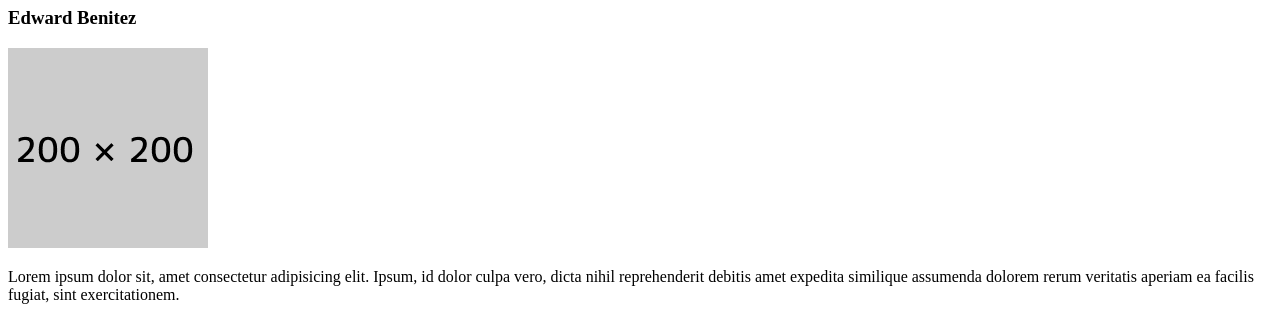
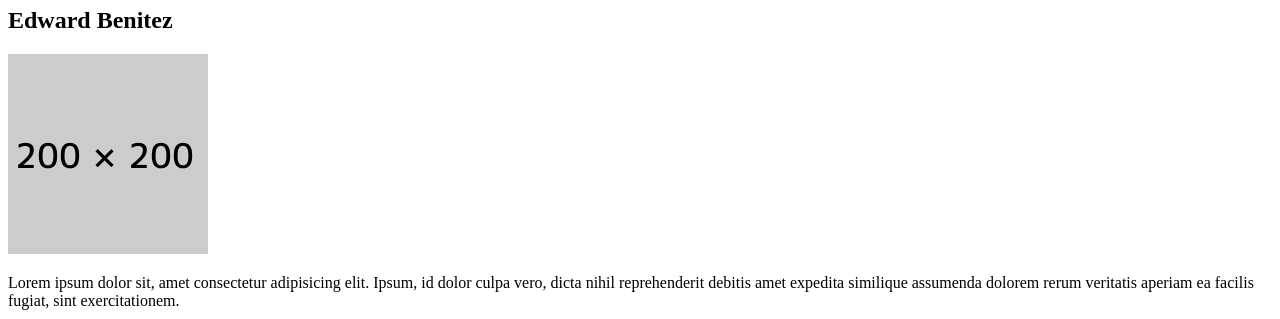
Before and after one commit to benzed3/student_bio_act_01-04, a plain HTML site: page index.html in a window 1280 px wide. Shown: the part 73-392 px from the top of the page. Drawn offline with Linux system fonts and the light colour scheme.

Commit message:
changed h3 to h2

```diff
--- a/index.html
+++ b/index.html
@@ -9,7 +9,7 @@
 
 <body>
     <h1>Student Bio</h1>
-    <h3>Edward Benitez</h3>
+    <h2>Edward Benitez</h2>
     <img src="dummy-200x200.png">
 
     <p>Lorem ipsum dolor sit, amet consectetur adipisicing elit. Ipsum, id dolor culpa vero, dicta nihil reprehenderit
```
